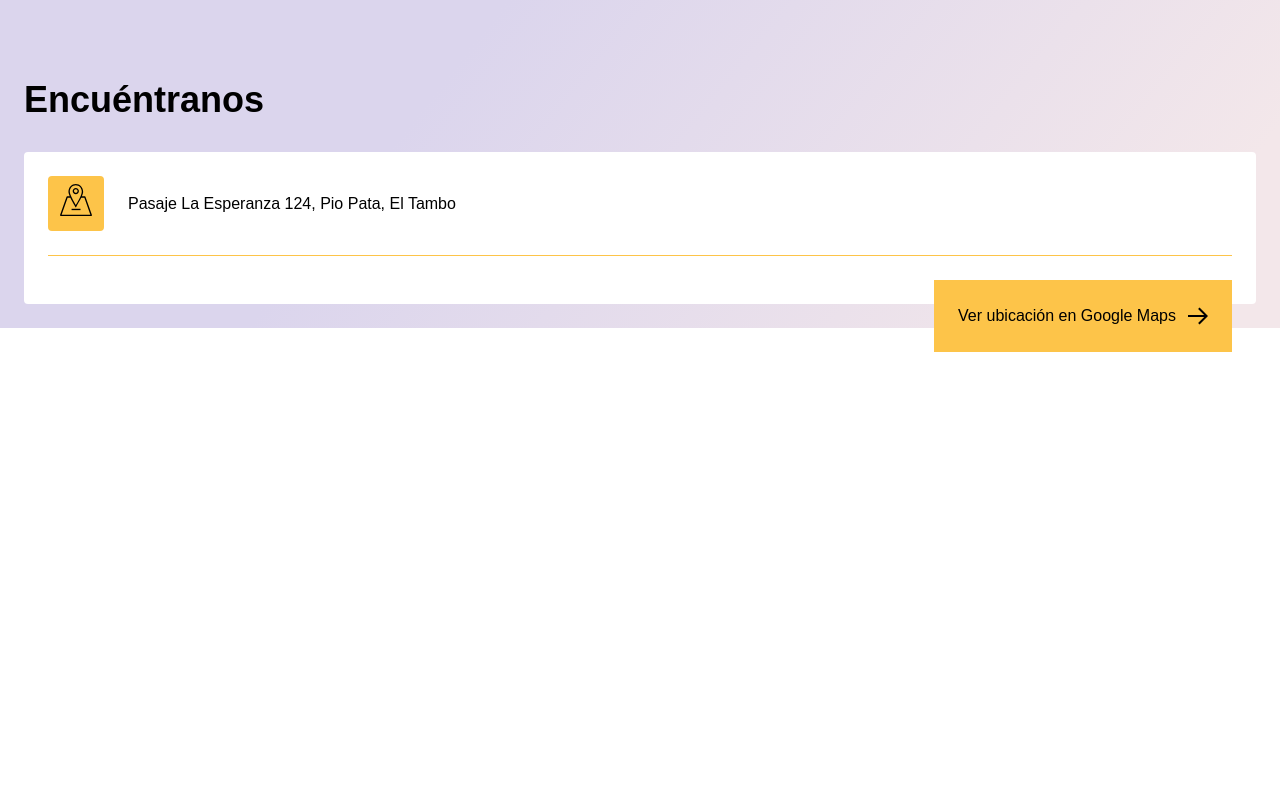
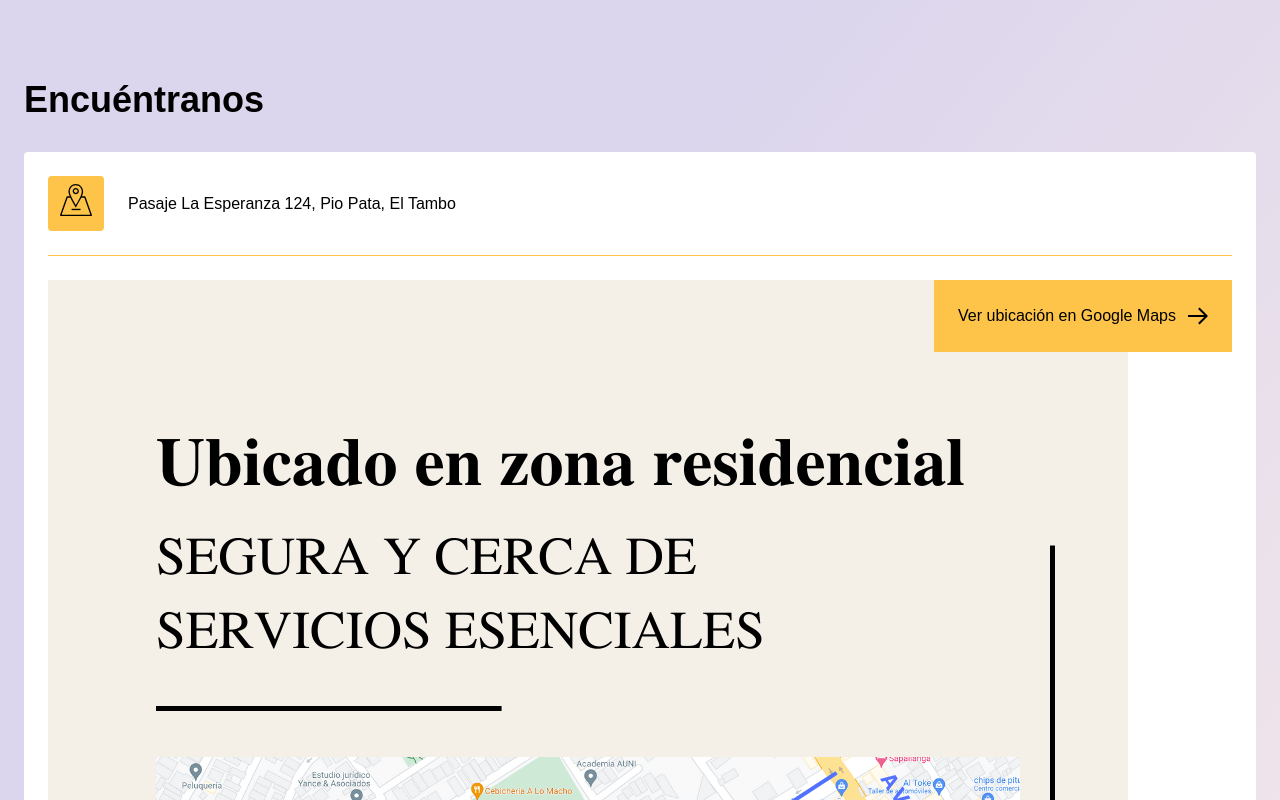
Before and after one commit to raffo1234/esperanza124, a Next.js app: page /sections/Address in a window 1280 px wide. Shown: the top 800 px of the page. Built offline with nearby package versions, Linux system fonts and the light colour scheme.

Commit message:
feat: fill map

```diff
--- a/pages/sections/Address.js
+++ b/pages/sections/Address.js
@@ -30,9 +30,6 @@ export default function Address() {
               alt="Esperanza 124"
               title="Esperanza 124"
               src={mapImage}
-              layout="fill"
-              objectFit="cover"
-              objectPosition="center"
               quality={100}
             />
             <a
```
